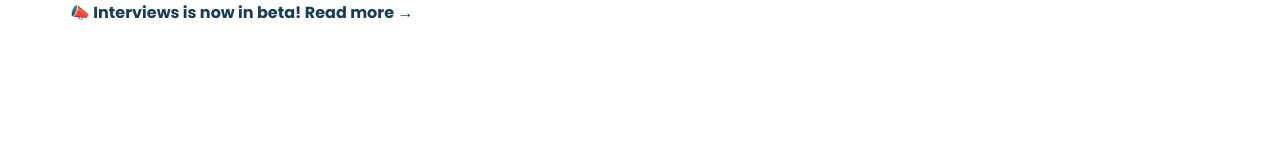
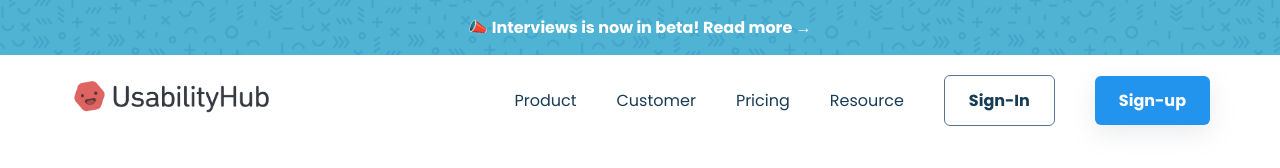
Before and after one commit to akash2421/Moder_websitr, a plain HTML site: page index.html in a window 1280 px wide. Drawn offline with Linux system fonts and the light colour scheme.

Commit message:
new fils

```diff
--- a/index.html
+++ b/index.html
@@ -11,10 +11,28 @@
     <!-- Hello -->
     <div class="top-banner">
         <div class="container">
-       <div class="small-bold-text">📣 Interviews is now in beta! Read more →</div>
+       <div class="small-bold-text banner-text">📣 Interviews is now in beta! Read more →</div>
        </div>
     </div>
-    <nav></nav>
+    <nav>
+        <div class="container main-nav flex">
+            <a href="" class="company-logo">
+                  <img src="assets/asset 1.png" alt="">
+            </a>
+         <div class="nav-links">
+            <ul class="flex">
+                <li><a href="" class="hover-links">Product</a></li>
+                <li><a href="" class="hover-links">Customer</a></li>
+                <li><a href="" class="hover-links">Pricing</a></li>
+                <li><a href="" class="hover-links">Resource</a></li>
+                <li><a href="" class="hover-links secoundar-btn">Sign-In</a></li>
+                <li><a href="" class="hover-links primary-btn">Sign-up</a></li>
+
+            </ul>
+         </div>
+
+        </div>
+    </nav>
     <header></header>
     <Section class="companies-section"></Section>
     <Section class="feature-section"></Section>
--- a/style.css
+++ b/style.css
@@ -40,6 +40,9 @@ a{
     text-decoration: none;
     display: inline-block;
 }
+ul{
+    list-style: none;
+}
 .small-bold-text{
     font-size: 1rem;
     font-weight: 700;
@@ -50,3 +53,85 @@ a{
     margin-inline: auto;
     padding-inline: var(--padding-inline--section);
 }
+.hover-links
+{
+    color:var(--primary-text-color);
+    transition: 0.2s ease-out;
+}
+
+.hover-links:hover
+{
+    color:var(--accent-color);
+}
+.primary-btn
+{
+    background-color: var(--accent-color);
+    border-radius: 6px;
+    font-weight: 700;
+    color: white !important;
+    padding: 12px 24px;
+    box-shadow: rgba(149, 157, 165, 0.2) 0px 8px 24px;
+
+}
+
+.secoundar-btn
+{
+border: 0.5px solid var(--secondary-text-color);
+   border-radius: 6px;
+    font-weight: 700;
+    color: var(--primary-text-color) !important;
+    padding: 12px 24px;;
+    transition: 0.2s ease-out;
+
+}
+.secoundar-btn:hover{
+    border-color:  var(--accent-color);
+    color:  var(--accent-color) !important;
+
+    transition: 0.2s ease-in;
+
+}
+.primary-btn:hover{
+    transition: 0.2s ease-in;
+    box-shadow: rgba(50, 50, 93, 0.25) 0px 13px 27px -5px, rgba(0, 0, 0, 0.3) 0px 8px 16px -8px;
+
+}
+/*   top-banner */
+
+.top-banner
+{
+    background-image: url(assets/asset\ 32.png);
+    background-color: #4fb3d4;
+    background-size: 300px;
+
+}
+.banner-text
+{
+    color: white;
+    padding: 15px 30px;
+    text-align: center;
+}
+.main-nav
+{
+    margin-top: 20px;
+    justify-content: space-between;
+}
+
+.flex
+{
+    display: flex;
+    align-items: center;
+}
+.company-logo img
+{
+    width: 200px;
+}
+.nav-links{
+    flex-basis: 730px;
+}
+
+
+.nav-links ul{
+    justify-content: end;
+    gap: 40px;
+}
```
